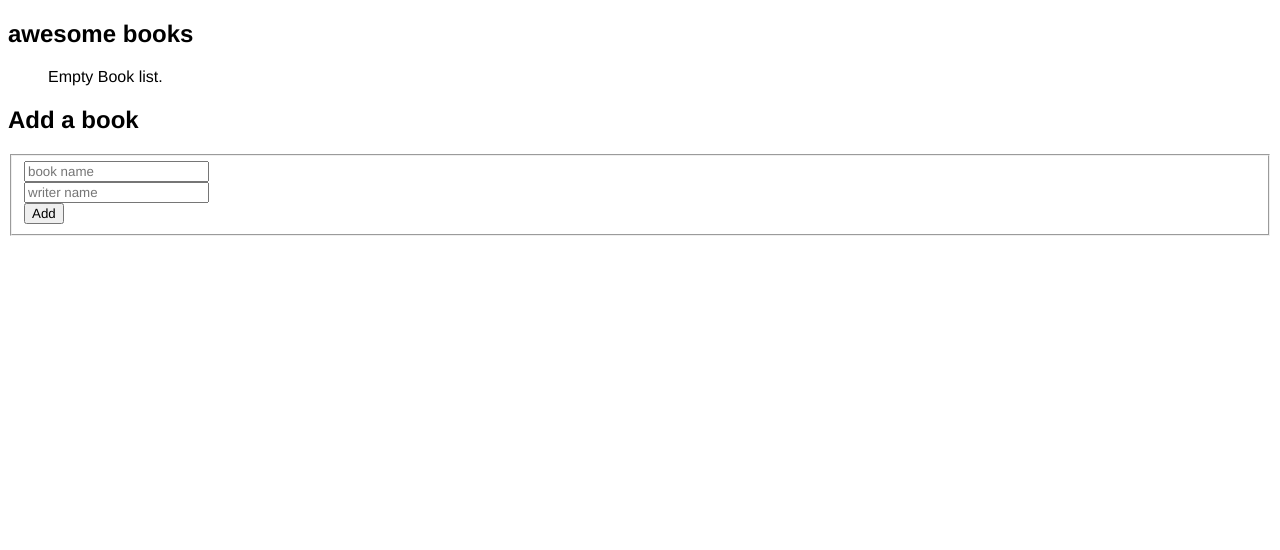
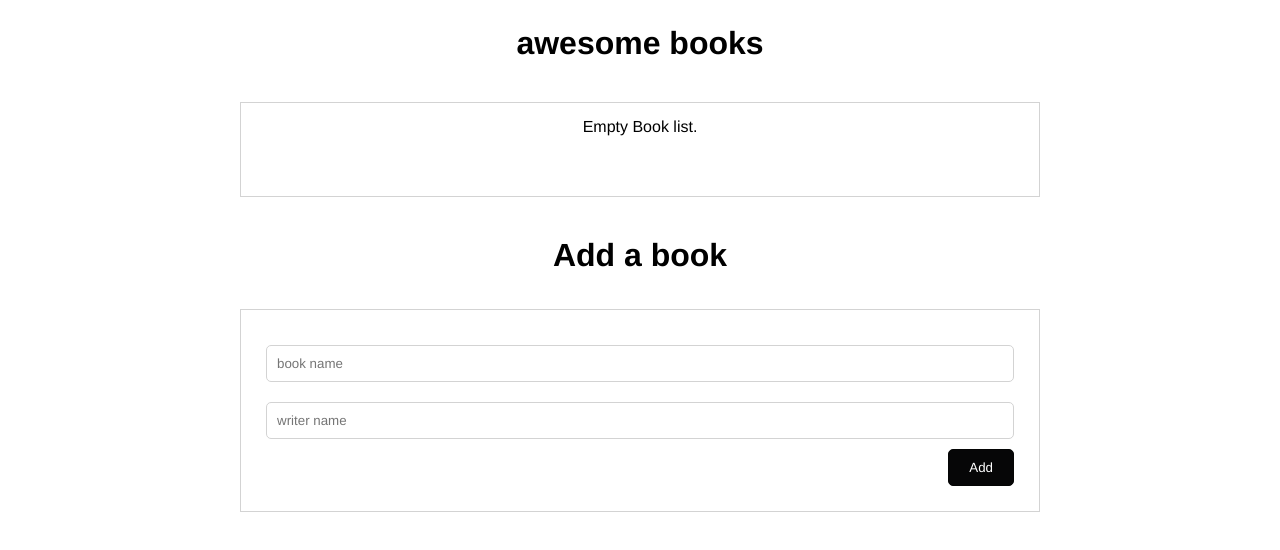
Before and after one commit to Ramaunspoken/awesome-Books, a website with bundled scripts: page index.html in a window 1280 px wide. Built offline with nearby package versions, Linux system fonts and the light colour scheme.

Commit message:
Update style.css

```diff
--- a/style.css
+++ b/style.css
@@ -1,4 +1,116 @@
 * {
   box-sizing: border-box;
+  margin: 0;
+  padding: 0;
   font-family: 'Poppins', 'Franklin Gothic Medium', 'Arial Narrow', Arial, sans-serif;
 }
+
+html,
+body {
+  font-family: sans-serif;
+}
+
+.books-section {
+  display: flex;
+  flex-direction: column;
+  justify-content: center;
+  align-items: center;
+}
+
+.section-name {
+  font-size: 2rem;
+  margin: 15px 0;
+  padding: 10px;
+}
+
+.books-list {
+  list-style: none;
+  width: 100%;
+  display: flex;
+  flex-direction: column;
+  align-items: center;
+  margin: 15px;
+  border: 1px solid #d3d3d3;
+  min-height: 95px;
+  padding: 15px 0;
+  max-width: 800px;
+}
+
+.book-item {
+  width: 100%;
+  display: flex;
+  padding: 15px;
+  align-items: center;
+  justify-content: space-between;
+}
+
+.book-item:nth-child(even) {
+  background: #ddd;
+}
+
+.button-remove {
+  padding: 7px 10px;
+  border: 1px solid #f00;
+  background: #f00;
+  color: #fff;
+  border-radius: 5px;
+}
+
+.button-remove:hover {
+  color: #f00;
+  background: #fff;
+}
+
+.button-remove:active {
+  background: #d3d3d3;
+}
+
+.put-book-section {
+  display: flex;
+  flex-direction: column;
+  justify-content: center;
+  align-items: center;
+}
+
+#put-book {
+  width: 100%;
+  max-width: 800px;
+  margin: 10px 0;
+  padding: 15px;
+  border: 1px solid #d3d3d3;
+}
+
+.put-book-field {
+  border: 0;
+  margin: 10px;
+  display: flex;
+  flex-direction: column;
+}
+
+.input-text input {
+  width: 100%;
+  padding: 10px 10px;
+  border: 1px solid #d3d3d3;
+  margin: 10px 0;
+  border-radius: 5px;
+}
+
+.button-submit {
+  width: fit-content;
+  padding: 10px 20px;
+  align-self: flex-end;
+  background: #060607;
+  border: 1px solid #040505;
+  color: #fff;
+  border-radius: 5px;
+}
+
+.button-submit:hover {
+  background: #fff;
+  color: #010202;
+}
+
+.button-submit:active {
+  transform: translateY(2px);
+  background: #d3d3d3;
+}
```
